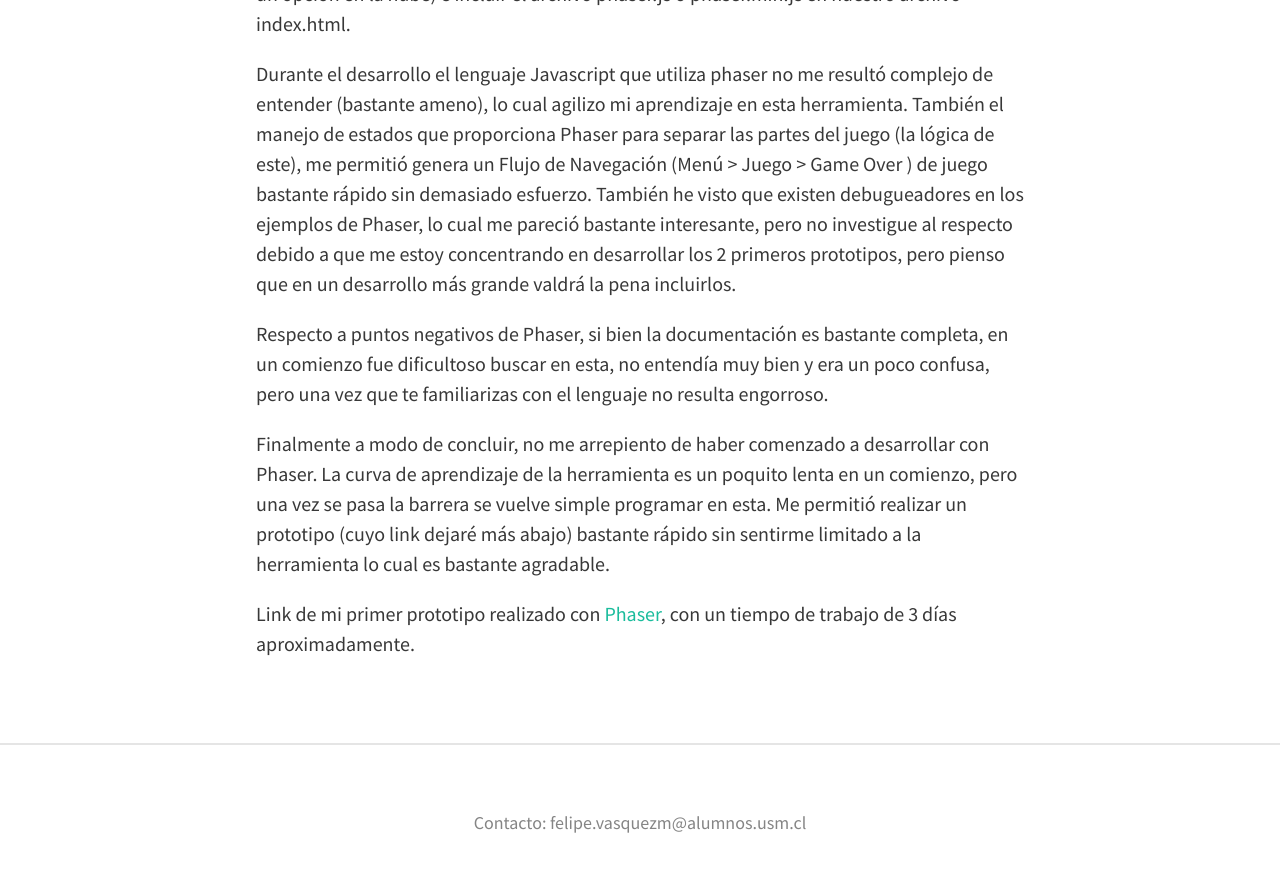
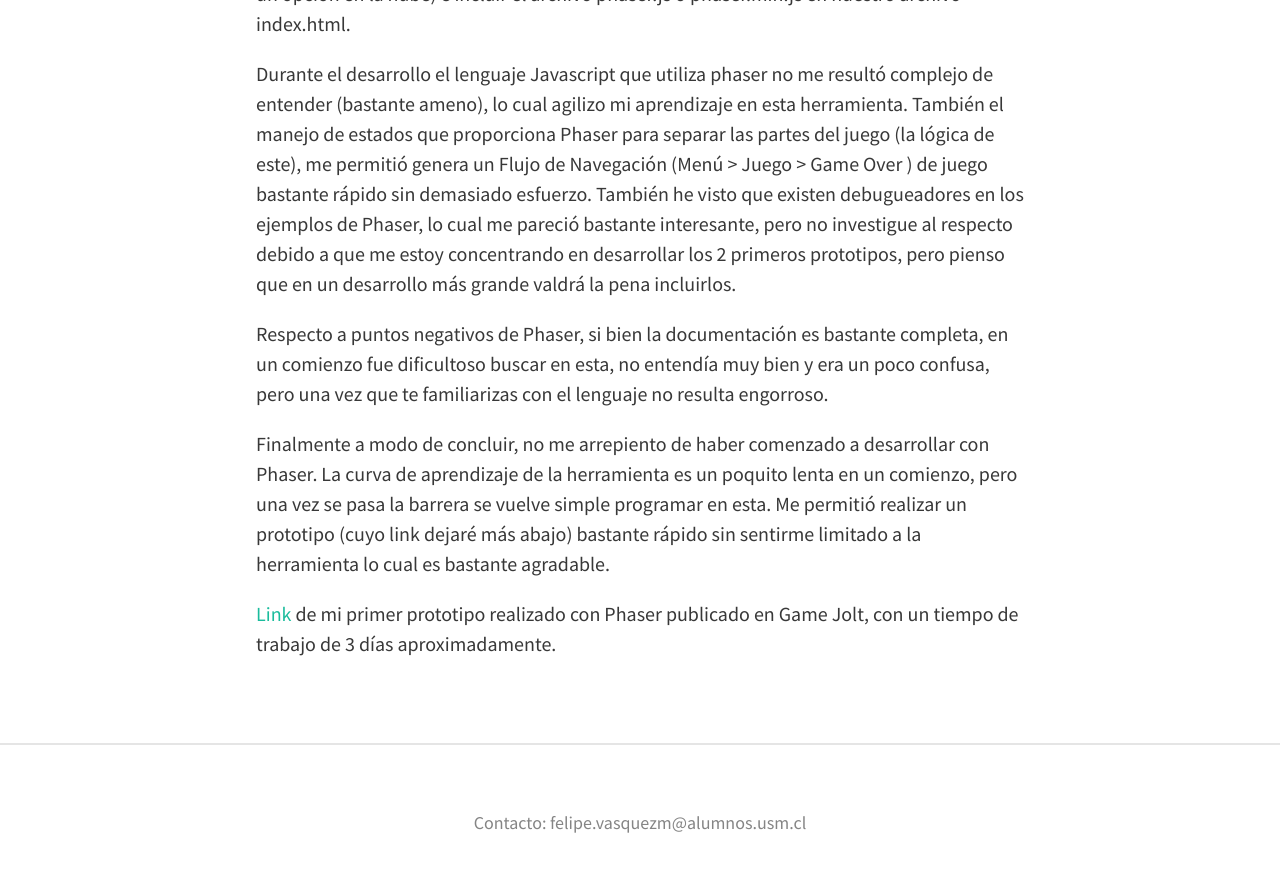
Before and after one commit to mazino/mazino.github.io, a Jekyll site: the page built from _posts/2016-03-13-sample-post.md, in a window 1280 px wide and 900 px high, scrolled down 1381 px. Shown: the top 872 px of the window. Built offline with Jekyll 4.4.1, drawn with Linux system fonts in a browser that asks for light colours; nearby versions of some CDN libraries.

Commit message:
correcciones devblog

```diff
--- a/_posts/2016-03-13-sample-post.md
+++ b/_posts/2016-03-13-sample-post.md
@@ -25,4 +25,4 @@
 
 Finalmente a modo de concluir, no me arrepiento de haber comenzado a desarrollar con Phaser. La curva de aprendizaje de la herramienta es un poquito lenta en un comienzo, pero una vez se pasa la barrera se vuelve simple programar en esta. Me permitió realizar un prototipo (cuyo link dejaré más abajo) bastante rápido sin sentirme limitado a la herramienta lo cual es bastante agradable.
 
-Link de mi primer prototipo realizado con [Phaser](http://mazino.github.io/Prototipo1/), con un tiempo de trabajo de 3 días aproximadamente.
+[Link](http://gamejolt.com/games/prototype-1/133081) de mi primer prototipo realizado con Phaser publicado en Game Jolt, con un tiempo de trabajo de 3 días aproximadamente.
```
